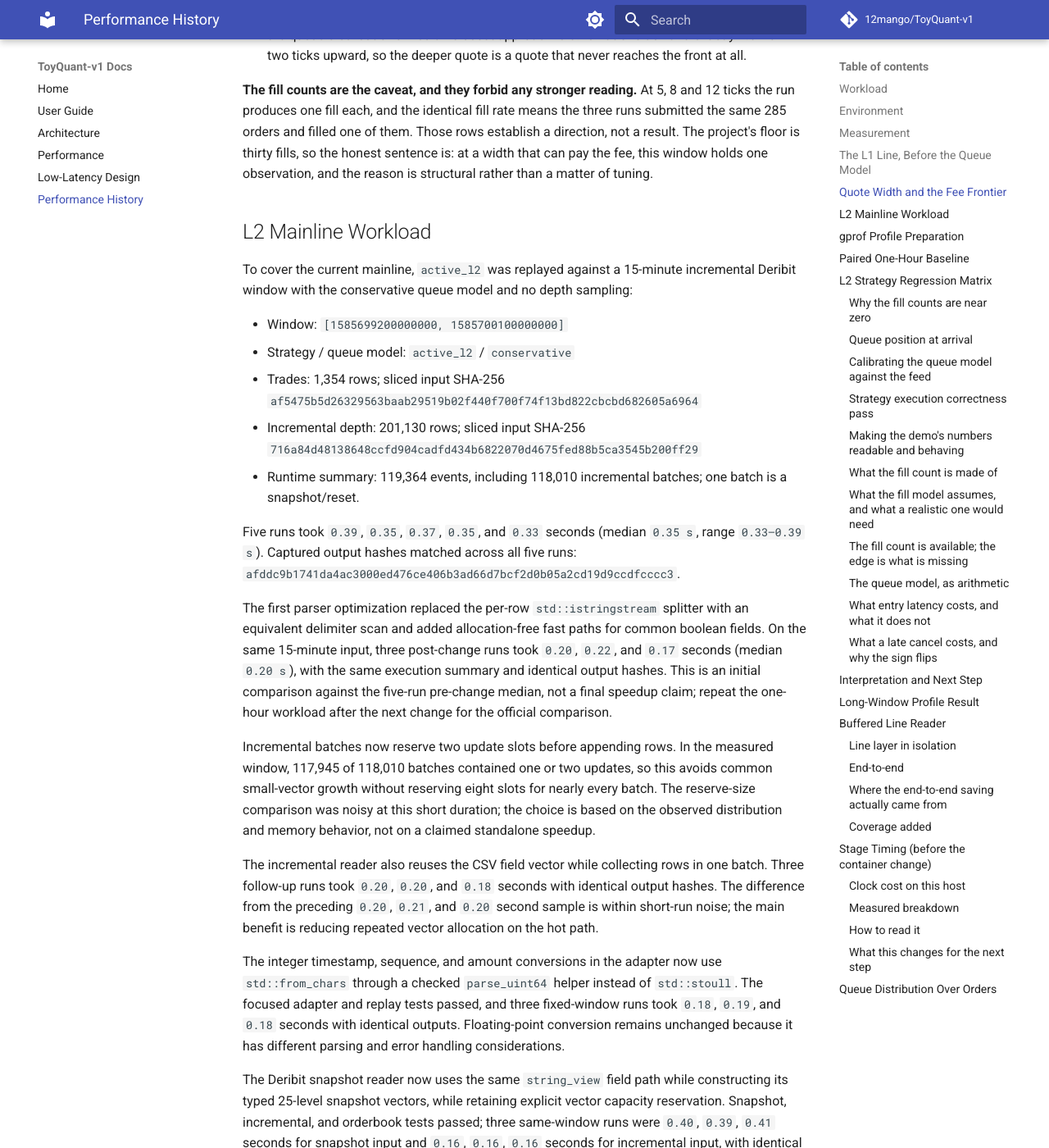
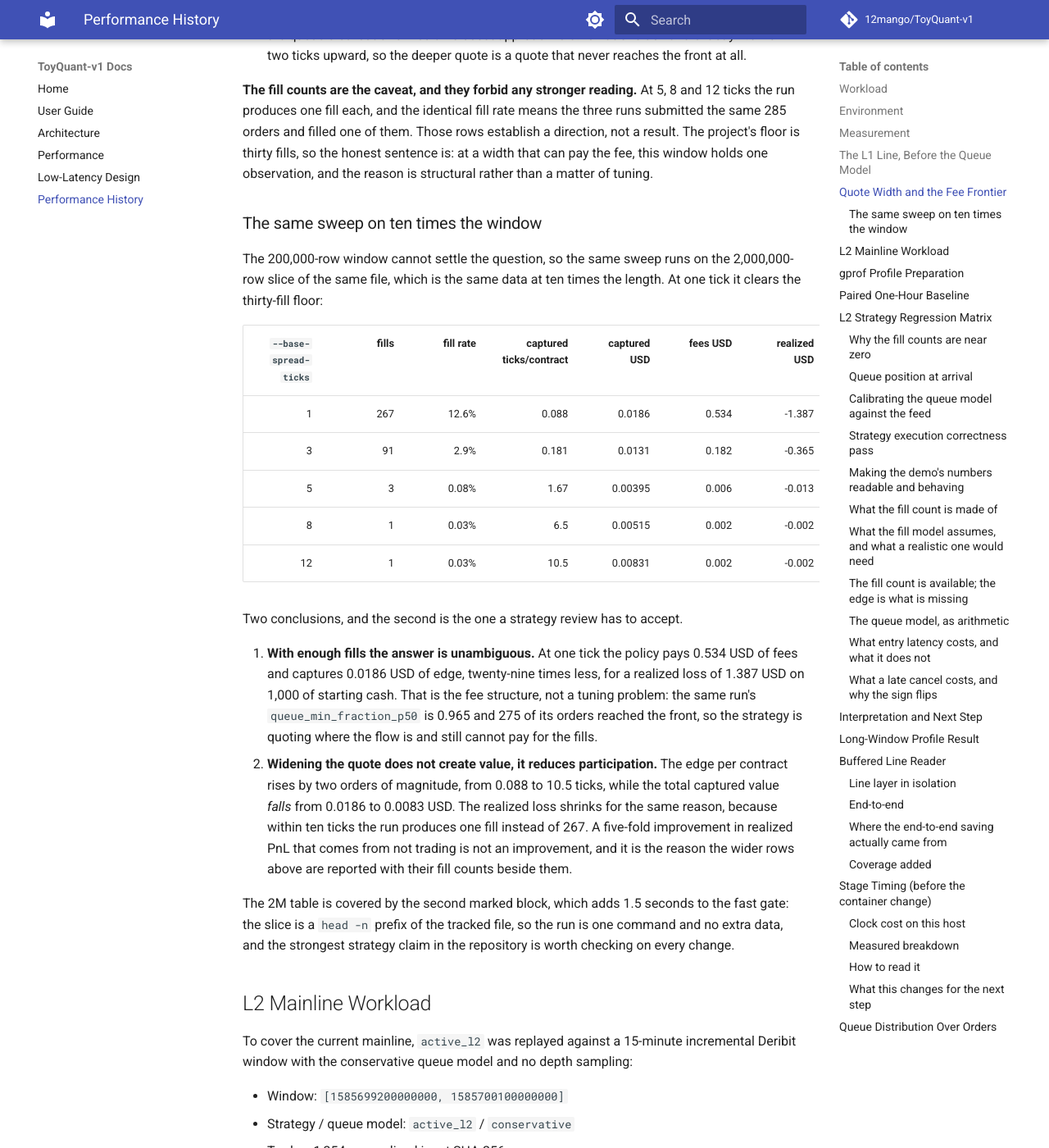
Before and after one commit to 12mango/ToyQuant-v1, an MkDocs documentation site: the page built from docs/PERFORMANCE_HISTORY.md, in a window 1280 px wide and 1400 px high, scrolled down 3939 px. Shown: the whole window at 82% size. Built offline with MkDocs 1.6.1 and Material for MkDocs 9.7.7, drawn with Linux system fonts in a browser that asks for light colours; comment, search, counter and statistics services are not loaded.

Commit message:
docs: Gate the 2M-row fee result, the first strategy claim with enough fills to be one

```diff
--- a/docs/PERFORMANCE_HISTORY.md
+++ b/docs/PERFORMANCE_HISTORY.md
@@ -140,6 +140,40 @@
 filled one of them. Those rows establish a direction, not a result. The project's floor is thirty fills, so
 the honest sentence is: at a width that can pay the fee, this window holds one observation, and the reason is
 structural rather than a matter of tuning.
+
+### The same sweep on ten times the window
+
+The 200,000-row window cannot settle the question, so the same sweep runs on the 2,000,000-row slice of the
+same file, which is the same data at ten times the length. At one tick it clears the thirty-fill floor:
+
+| `--base-spread-ticks` | fills | fill rate | captured ticks/contract | captured USD | fees USD | realized USD |
+|---:|---:|---:|---:|---:|---:|---:|
+| 1 | 267 | 12.6% | 0.088 | 0.0186 | 0.534 | -1.387 |
+| 3 | 91 | 2.9% | 0.181 | 0.0131 | 0.182 | -0.365 |
+| 5 | 3 | 0.08% | 1.67 | 0.00395 | 0.006 | -0.013 |
+| 8 | 1 | 0.03% | 6.5 | 0.00515 | 0.002 | -0.002 |
+| 12 | 1 | 0.03% | 10.5 | 0.00831 | 0.002 | -0.002 |
+
+<!-- toyquant:check
+run: l2_replay data/v2/deribit_trades_2020-04-01_BTC-PERPETUAL.csv.gz /tmp/depth_2m.csv BTC-PERPETUAL 0 active_l2 1 prorata --fast-validation --base-spread-ticks=1 --refresh-price-ticks=4
+then: submitted_orders=2126 trade_reports=267 fill_rate=0.125588 captured_edge_per_unit_ticks=0.088015 captured_edge_usd=0.0186193 fees_paid=0.534 realized_pnl=-1.38723
+-->
+
+Two conclusions, and the second is the one a strategy review has to accept.
+
+1. **With enough fills the answer is unambiguous.** At one tick the policy pays 0.534 USD of fees and captures
+   0.0186 USD of edge, twenty-nine times less, for a realized loss of 1.387 USD on 1,000 of starting cash. That
+   is the fee structure, not a tuning problem: the same run's `queue_min_fraction_p50` is 0.965 and 275 of its
+   orders reached the front, so the strategy is quoting where the flow is and still cannot pay for the fills.
+2. **Widening the quote does not create value, it reduces participation.** The edge per contract rises by two
+   orders of magnitude, from 0.088 to 10.5 ticks, while the total captured value *falls* from 0.0186 to
+   0.0083 USD. The realized loss shrinks for the same reason, because within ten ticks the run produces one
+   fill instead of 267. A five-fold improvement in realized PnL that comes from not trading is not an
+   improvement, and it is the reason the wider rows above are reported with their fill counts beside them.
+
+The 2M table is covered by the second marked block, which adds 1.5 seconds to the fast gate: the slice is a
+`head -n` prefix of the tracked file, so the run is one command and no extra data, and the strongest strategy
+claim in the repository is worth checking on every change.
 
 ## L2 Mainline Workload
 
```
Also changed, not shown: docs/DESIGN_REVIEW.md (+8 -0 lines), 1 other file.
